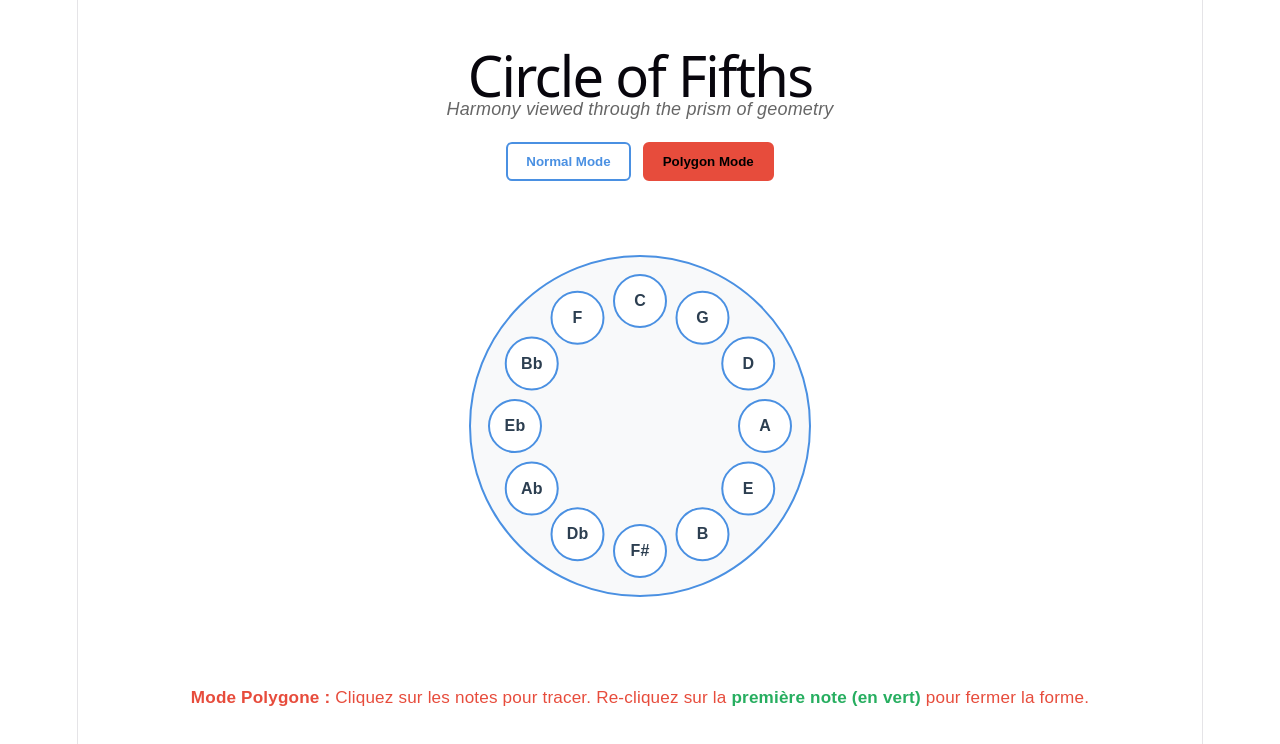
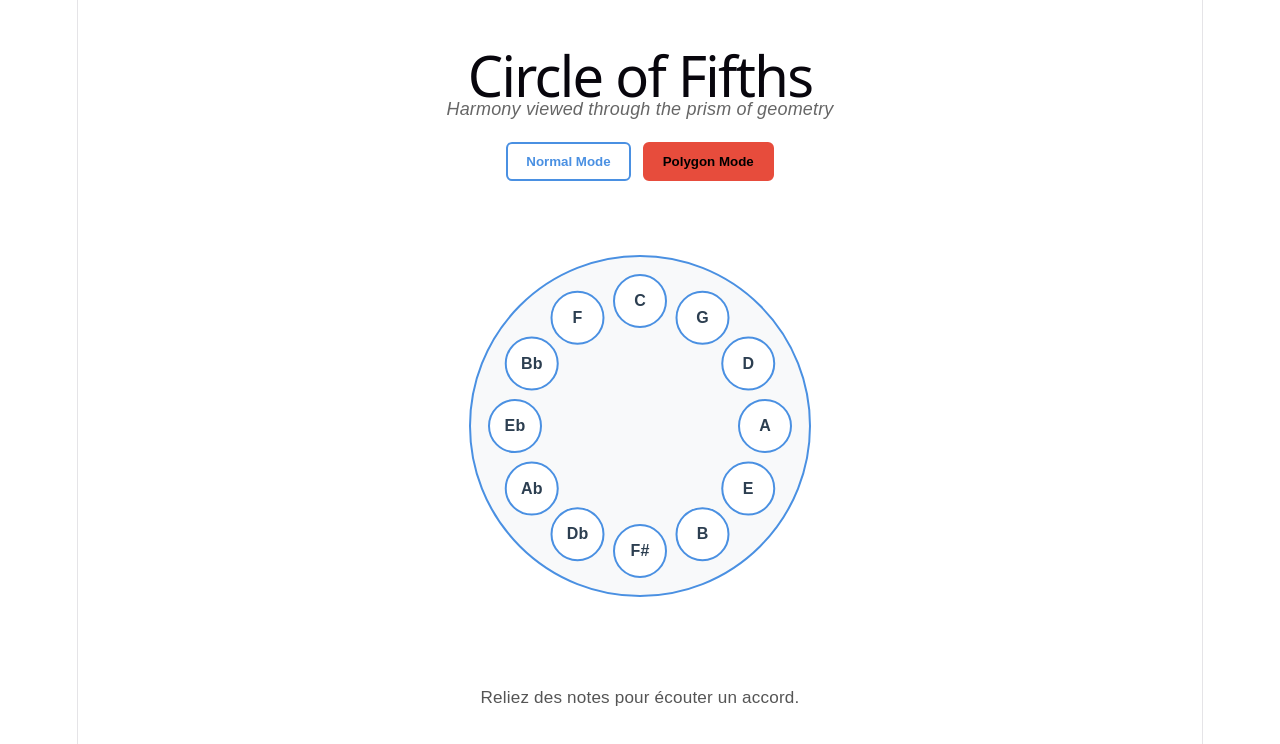
Before and after one commit to Enzo-clock/Geo-harmony, a React (Vite) app: page / in a window 1280 px wide. Both pictures are taken after a click on the button "Polygon Mode". Shown: the top 744 px of the page. Built offline with nearby package versions, Linux system fonts and the light colour scheme.

Commit message:
info reliez les notes + readme updated

```diff
--- a/src/App.jsx
+++ b/src/App.jsx
@@ -433,9 +433,7 @@ export default function App() {
       {/* Guide textuel */}
       <div style={{ marginTop: '15px', color: '#555', fontSize: '0.95rem' }}>
         {mode === 'polygon' ? (
-          <p style={{ color: '#e74c3c' }}>
-            <strong>Mode Polygone :</strong> Cliquez sur les notes pour tracer. Re-cliquez sur la <span style={{ color: '#27ae60', fontWeight: 'bold' }}>première note (en vert)</span> pour fermer la forme.
-          </p>
+          <p>Reliez des notes pour écouter un accord.</p>
         ) : (
           <p>Cliquez sur une note pour écouter sa fréquence audio.</p>
         )}
```
Also changed, not shown: 2 other files (tests, documents, lock files or other folders).
